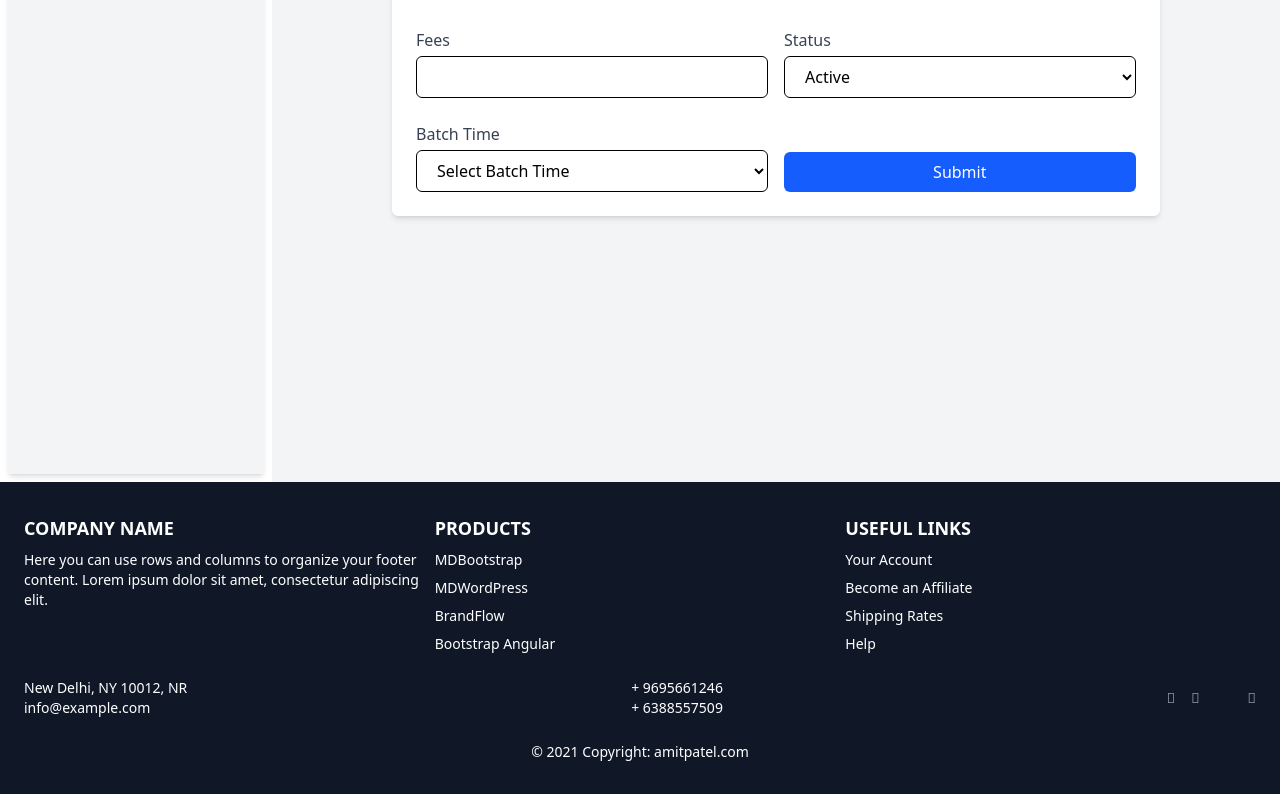
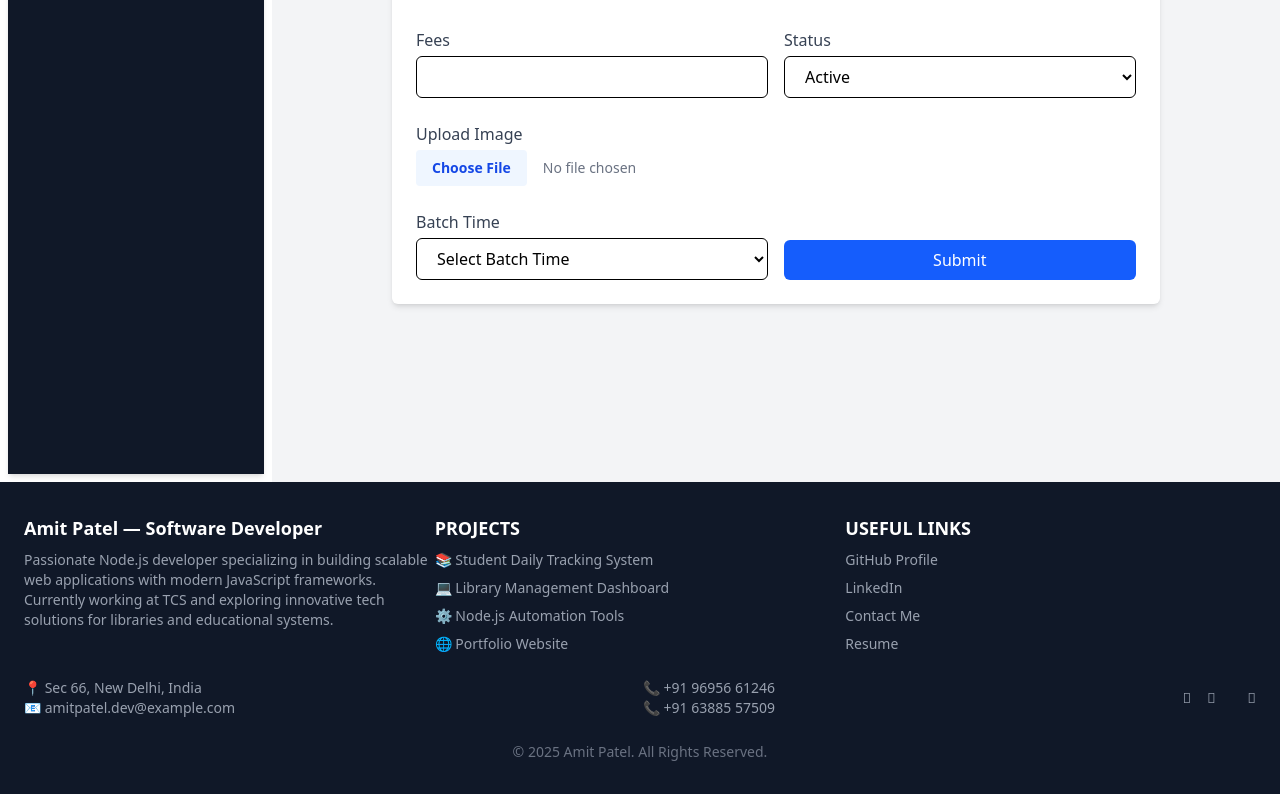
Before and after one commit to amitpatelcr07/libfront, a React app: page /studentsForm in a window 1280 px wide. Shown: the part 386-1180 px from the top of the page. Built offline with nearby package versions, Linux system fonts and the light colour scheme; the HTML template or start-up script is replaced by a standard one.

Commit message:
cloudinary image code added

```diff
--- a/package.json
+++ b/package.json
@@ -13,6 +13,7 @@
     "@tailwindcss/vite": "^4.1.13",
     "axios": "^1.12.2",
     "font-awesome": "^4.7.0",
+    "framer-motion": "^12.23.24",
     "react": "^19.1.1",
     "react-dom": "^19.1.1",
     "react-router-dom": "^7.9.3"
--- a/src/components/StudentForm.jsx
+++ b/src/components/StudentForm.jsx
@@ -1,8 +1,9 @@
-import React, { useState } from "react";
+import React, { useState, useEffect } from "react";
 import { createStudent } from "../services/studentServices";
-import { Link ,useNavigate} from "react-router-dom";
+import { Link, useNavigate } from "react-router-dom";
+
 const StudentForm = () => {
-  const [submit,setSubmit]=useState(false);
+  const [submit, setSubmit] = useState(false);
 
   const [formData, setFormData] = useState({
     name: "",
@@ -12,31 +13,69 @@ const StudentForm = () => {
     fees: "",
     status: "active",
     batchTime: "",
+    image: null, // added for image
   });
-  const navigate=useNavigate();
+
+  const [imagePreview, setImagePreview] = useState(null); // for preview
+
+  const navigate = useNavigate();
+
   const handleChange = (e) => {
     const { name, value } = e.target;
+    console.log("amit", name);
     setFormData((prev) => ({
       ...prev,
       [name]: value,
     }));
+  };
 
+  const handleImageChange = (e) => {
+    const file = e.target.files[0];
+    console.log("Selected file:", file);
+    if (file) {
+      setFormData((prev) => ({
+        ...prev,
+        image: file, // store the file
+      }));
+      setImagePreview(URL.createObjectURL(file)); // preview
+    }
+    console.log("imageprevide", imagePreview);
   };
 
   const handleSubmit = (e) => {
     e.preventDefault();
-     setSubmit(true);
-    const finalData = {
-      ...formData,
-      fees: parseFloat(formData.fees),
-    };
+    setSubmit(true);
 
-    // Function to add a new student
+    const finalData = new FormData(); // use FormData to send image
+    finalData.append("name", formData.name);
+    finalData.append("email", formData.email);
+    finalData.append("password", formData.password);
+    finalData.append("address", formData.address);
+    finalData.append("fees", parseFloat(formData.fees));
+    finalData.append("status", formData.status);
+    finalData.append("batchTime", formData.batchTime);
+
+    if (formData.image) finalData.append("image", formData.image); // 👈 correct
+    else console.log("No image file selected.");
+
+    console.log("formdata1", formData);
+
     const AddStudent = async () => {
       try {
-        await createStudent(finalData); // Assuming API call
+        await createStudent(formData); // backend should handle FormData
         navigate("/");
         alert("Student created successfully!");
+        // reset form
+        setFormData({
+          name: "",
+          email: "",
+          password: "",
+          address: "",
+          fees: "",
+          status: "active",
+          batchTime: "",
+          image: null,
+        });
       } catch (error) {
         console.error("Error creating student:", error);
         alert("Failed to create student.");
@@ -45,17 +84,7 @@ const StudentForm = () => {
 
     AddStudent();
 
-    // Optionally reset form
-    setFormData({
-      name: "",
-      email: "",
-      password: "",
-      address: "",
-      fees: "",
-      status: "active",
-      batchTime: "",
-    });
-
+    setImagePreview(null);
   };
 
   return (
@@ -68,7 +97,7 @@ const StudentForm = () => {
 
       <h2 className="text-2xl font-bold text-center mb-6">Student Form</h2>
 
-      <form className="space-y-6">
+      <form className="space-y-6" onSubmit={handleSubmit}>
         {/* Name and Email */}
         <div className="flex flex-col md:flex-row md:space-x-4 space-y-4 md:space-y-0">
           <div className="md:w-1/2">
@@ -160,6 +189,35 @@ const StudentForm = () => {
           </div>
         </div>
 
+        {/* Image Upload */}
+        <div className="flex flex-col md:flex-row md:space-x-4 space-y-4 md:space-y-0">
+          <div className="md:w-1/2">
+            <label className="block text-gray-700 font-medium mb-1">
+              Upload Image
+            </label>
+            <input
+              type="file"
+              accept="image/*"
+              onChange={handleImageChange}
+              className="block w-full text-sm text-gray-500
+                         file:mr-4 file:py-2 file:px-4
+                         file:rounded file:border-0
+                         file:text-sm file:font-semibold
+                         file:bg-blue-50 file:text-blue-700
+                         hover:file:bg-blue-100"
+            />
+          </div>
+          {imagePreview && (
+            <div className="md:w-1/2">
+              <img
+                src={imagePreview}
+                alt="Preview"
+                className="w-32 h-32 object-cover rounded border"
+              />
+            </div>
+          )}
+        </div>
+
         {/* Batch Time and Submit */}
         <div className="flex flex-col md:flex-row md:space-x-4 space-y-4 md:space-y-0 items-end">
           <div className="md:w-1/2">
@@ -183,7 +241,6 @@ const StudentForm = () => {
 
           <button
             type="submit"
-            onClick={handleSubmit}
             className="md:w-1/2 bg-blue-600 text-white px-4 py-2 rounded-md hover:bg-blue-700 transition"
           >
             Submit
--- a/src/components/common/Footer.jsx
+++ b/src/components/common/Footer.jsx
@@ -4,50 +4,79 @@ const Footer = () => {
   return (
     <footer className="bg-gray-900 text-white py-8">
       <div className="container mx-auto px-6">
-        <div className="flex justify-between mb-6">
+        <div className="flex flex-col md:flex-row justify-between mb-6 space-y-6 md:space-y-0">
           {/* Company Info */}
-          <div className="w-1/3">
-            <h2 className="font-bold text-lg">COMPANY NAME</h2>
-            <p className="text-sm mt-2">
-              Here you can use rows and columns to organize your footer content.
-              Lorem ipsum dolor sit amet, consectetur adipiscing elit.
+          <div className="md:w-1/3">
+            <h2 className="font-bold text-lg">
+              Amit Patel — Software Developer
+            </h2>
+            <p className="text-sm mt-2 text-gray-400">
+              Passionate Node.js developer specializing in building scalable web
+              applications with modern JavaScript frameworks. Currently working
+              at TCS and exploring innovative tech solutions for libraries and
+              educational systems.
             </p>
           </div>
 
-          {/* Products */}
-          <div className="w-1/3">
-            <h2 className="font-bold text-lg">PRODUCTS</h2>
-            <ul className="mt-2 space-y-2 text-sm">
-              <li>MDBootstrap</li>
-              <li>MDWordPress</li>
-              <li>BrandFlow</li>
-              <li>Bootstrap Angular</li>
+          {/* Projects */}
+          <div className="md:w-1/3">
+            <h2 className="font-bold text-lg">PROJECTS</h2>
+            <ul className="mt-2 space-y-2 text-sm text-gray-400">
+              <li>📚 Student Daily Tracking System</li>
+              <li>💻 Library Management Dashboard</li>
+              <li>⚙️ Node.js Automation Tools</li>
+              <li>🌐 Portfolio Website</li>
             </ul>
           </div>
 
           {/* Useful Links */}
-          <div className="w-1/3">
+          <div className="md:w-1/3">
             <h2 className="font-bold text-lg">USEFUL LINKS</h2>
-            <ul className="mt-2 space-y-2 text-sm">
-              <li>Your Account</li>
-              <li>Become an Affiliate</li>
-              <li>Shipping Rates</li>
-              <li>Help</li>
+            <ul className="mt-2 space-y-2 text-sm text-gray-400">
+              <li>
+                <a
+                  href="https://github.com/amitpatelcr07"
+                  className="hover:text-white"
+                >
+                  GitHub Profile
+                </a>
+              </li>
+              <li>
+                <a
+                  href="https://www.linkedin.com/in/amit-patel-b944b1195/"
+                  className="hover:text-white"
+                >
+                  LinkedIn
+                </a>
+              </li>
+              <li>
+                <a
+                  href="mailto:amitpatel.dev@example.com"
+                  className="hover:text-white"
+                >
+                  Contact Me
+                </a>
+              </li>
+              <li>
+                <a href="#" className="hover:text-white">
+                  Resume
+                </a>
+              </li>
             </ul>
           </div>
         </div>
 
         {/* Contact Info */}
-        <div className="flex justify-between items-center text-sm">
-          <div>
-            <p>New Delhi, NY 10012, NR</p>
-            <p>info@example.com</p>
+        <div className="flex flex-col md:flex-row justify-between items-center text-sm text-gray-400">
+          <div className="text-center md:text-left">
+            <p>📍 Sec 66, New Delhi, India</p>
+            <p>📧 amitpatel.dev@example.com</p>
           </div>
-          <div>
-            <p>+ 9695661246</p>
-            <p>+ 6388557509</p>
+          <div className="text-center md:text-right mt-4 md:mt-0">
+            <p>📞 +91 96956 61246</p>
+            <p>📞 +91 63885 57509</p>
           </div>
-          <div className="flex space-x-4">
+          <div className="flex space-x-4 mt-4 md:mt-0">
             <a href="#" className="text-gray-400 hover:text-white">
               <i className="fab fa-facebook-f"></i>
             </a>
@@ -55,20 +84,19 @@ const Footer = () => {
               <i className="fab fa-twitter"></i>
             </a>
             <a href="#" className="text-gray-400 hover:text-white">
-              <i className="fab fa-google-plus-g"></i>
-            </a>
-            <a href="#" className="text-gray-400 hover:text-white">
               <i className="fab fa-linkedin-in"></i>
             </a>
             <a href="#" className="text-gray-400 hover:text-white">
-              <i className="fab fa-instagram"></i>
+              <i className="fab fa-github"></i>
             </a>
           </div>
         </div>
 
         {/* Copyright */}
-        <div className="mt-6 text-center text-sm">
-          <p>&copy; 2021 Copyright: amitpatel.com</p>
+        <div className="mt-6 text-center text-sm text-gray-500">
+          <p>
+            &copy; {new Date().getFullYear()} Amit Patel. All Rights Reserved.
+          </p>
         </div>
       </div>
     </footer>
--- a/src/components/common/Sidebar.jsx
+++ b/src/components/common/Sidebar.jsx
@@ -12,7 +12,7 @@ const Sidebar = () => {
   ];
 
   return (
-    <aside className="w-64 bg-gray-100 h-screen shadow-md p-4 -m-2">
+    <aside className="w-64 bg-gray-900 h-screen shadow-md p-4 -m-2">
       <h2 className="text-lg font-extrabold mb-6">Menu</h2>
       <ul className="space-y-2">
         {menuItems.map((item) => (
--- a/src/main.jsx
+++ b/src/main.jsx
@@ -5,11 +5,13 @@ import MainLayout from "./layouts/MainLayout.jsx";
 
 import "./index.css";
 
+
 ReactDOM.createRoot(document.getElementById("root")).render(
   <StrictMode>
 
      <BrowserRouter>
        <MainLayout />
+       {/* <App /> */}
      </BrowserRouter>
 
   </StrictMode>
--- a/src/pages/Book.js
+++ b/src/pages/Book.js
@@ -0,0 +1,12 @@
+import { useState } from "react"
+
+const Book = () => {
+  const [book,setBook]=useState()
+
+  return (
+    <>
+      <div>Book Page</div>
+    </>
+  )
+}
+export default Book
--- a/src/pages/Student.jsx
+++ b/src/pages/Student.jsx
@@ -1,11 +1,11 @@
 
-import StudenCard from "./StudenCard";
+import StudentCard from "./StudentCard";
 
 const Student = () => {
 
   return (
     <div className="container mx-auto p-6">
-    <StudenCard/>
+    <StudentCard/>
 
       <div className="mt-6">
         <a
```
Also changed, not shown: src/components/DashboardWidget.jsx (+13 -32 lines), src/components/common/AnimatedBookList.jsx (added, +33 -0 lines), src/components/common/AnimatedStudenList.jsx (added, +30 -0 lines), src/pages/StudentCard.jsx (renamed from src/pages/StudenCard.jsx, +59 -29 lines), src/services/studentServices.js (+8 -3 lines), public/image.png (added), 1 other file (tests, documents, lock files or other folders).
